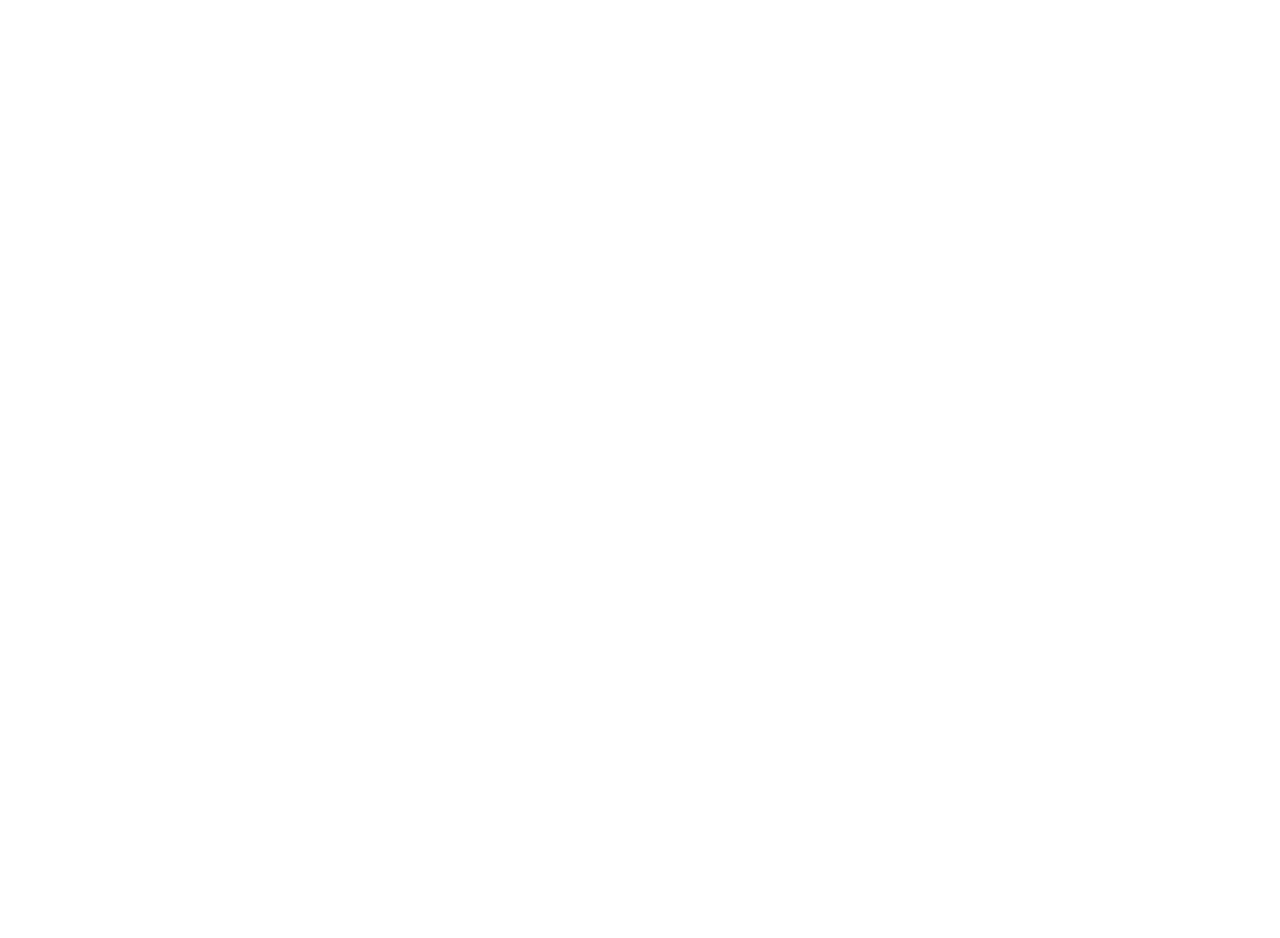
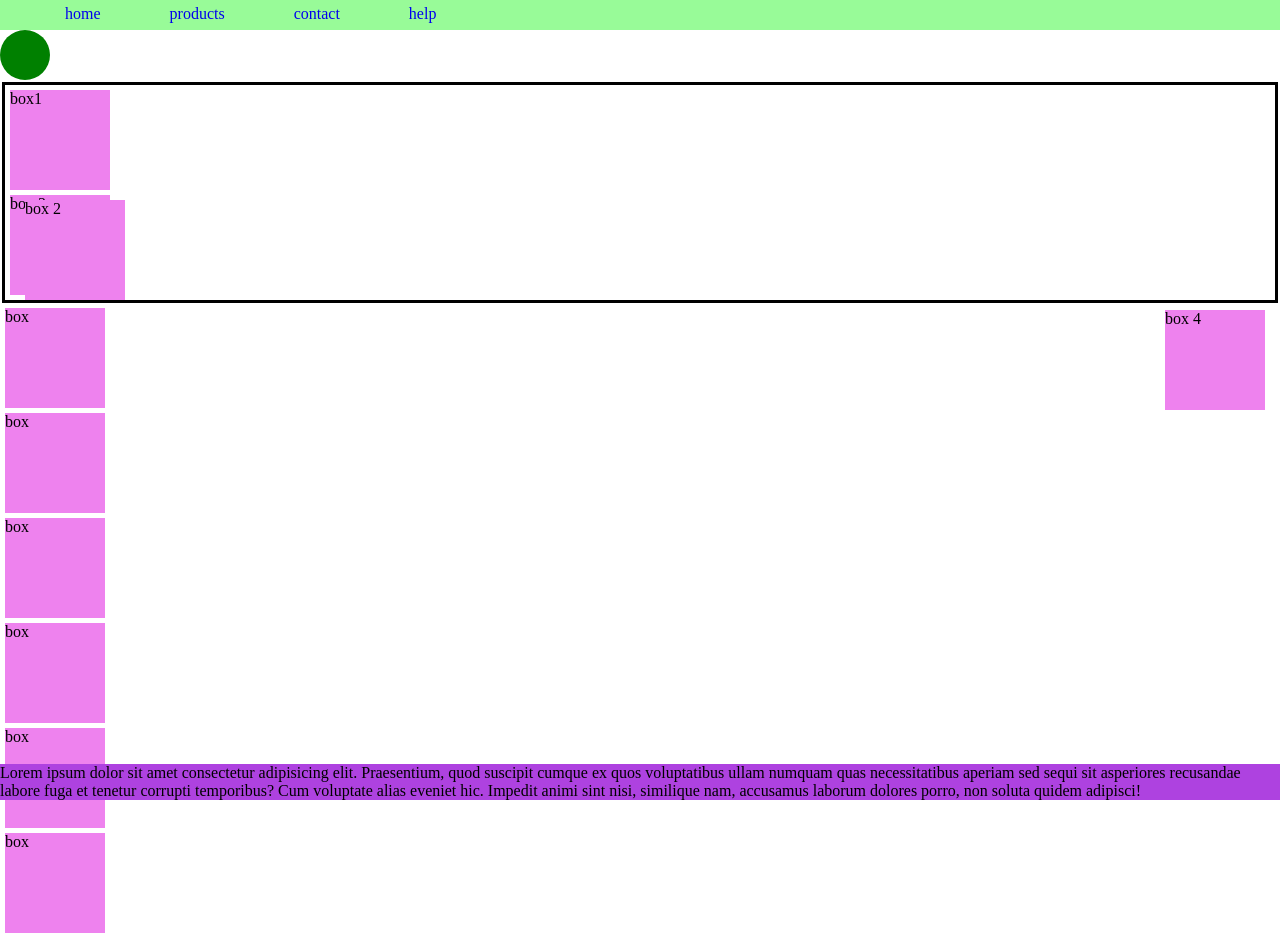
Before and after one commit to shreema01/Level-5-css-project, a plain HTML site: page index.html in a window 1280 px wide. Before the commit the page ends 800 px from the top, so only its background shows below. Drawn offline with Linux system fonts and the light colour scheme.

Commit message:
modification

```diff
--- /dev/null
+++ b/index.css
@@ -0,0 +1,50 @@
+nav{
+    padding:5px;
+}
+nav a{
+    text-decoration:none;
+    margin-left:55px;
+    padding:5px;
+}
+header{
+    background-color: palegreen;
+    height:30px;
+
+}
+*{
+    margin:0px;
+    padding:0px;
+}
+#second{
+    height:50px;
+    width:50px;
+    background-color: green;
+    border-radius: 50%;
+}
+.box{
+    height:100px;
+    width:100px;
+    background-color: violet;
+    margin:5px;
+    /* display:inline-block; */
+}
+#container{
+    border:3px solid;
+    margin:2px;
+
+}
+#box4{
+    position:fixed;
+    right:10px;
+}
+#box2{
+    z-index:2;
+    position:absolute;
+    left:20px;
+}
+footer{
+   position:fixed;
+   bottom:0px;
+   background-color: #ae42e0;
+
+}
--- a/index.html
+++ b/index.html
@@ -4,8 +4,39 @@
     <meta charset="UTF-8">
     <meta name="viewport" content="width=device-width, initial-scale=1.0">
     <title>Level-5-Project-CSS</title>
+    <link rel="stylesheet" href="index.css">
 </head>
 <body>
+    <header>
+        <nav>
+            <a href="#">home</a>
+            <a href="#">products</a>
+            <a href="#">contact</a>
+            <a href="#">help</a>
+        </nav>
 
+    </header>
+    <main>
+        <div id="second"></div>
+        <div id="container">
+            <div id=box1 class="box">box1 </div>
+            <div id=box2 class="box">box 2 </div>
+            <div id=box3 class="box">box 3 </div>
+        </div>
+
+        <div id=box4 class="box">box 4 </div>
+        <div class="box">box  </div>
+        <div class="box">box  </div>
+        <div class="box">box  </div>
+        <div class="box">box  </div>
+        <div class="box">box  </div>
+        <div class="box">box  </div>
+
+
+    </main>
+
+    <footer>
+      <p>Lorem ipsum dolor sit amet consectetur adipisicing elit. Praesentium, quod suscipit cumque ex quos voluptatibus ullam numquam quas necessitatibus aperiam sed sequi sit asperiores recusandae labore fuga et tenetur corrupti temporibus? Cum voluptate alias eveniet hic. Impedit animi sint nisi, similique nam, accusamus laborum dolores porro, non soluta quidem adipisci!</p>
+    </footer>
 </body>
 </html>
```
